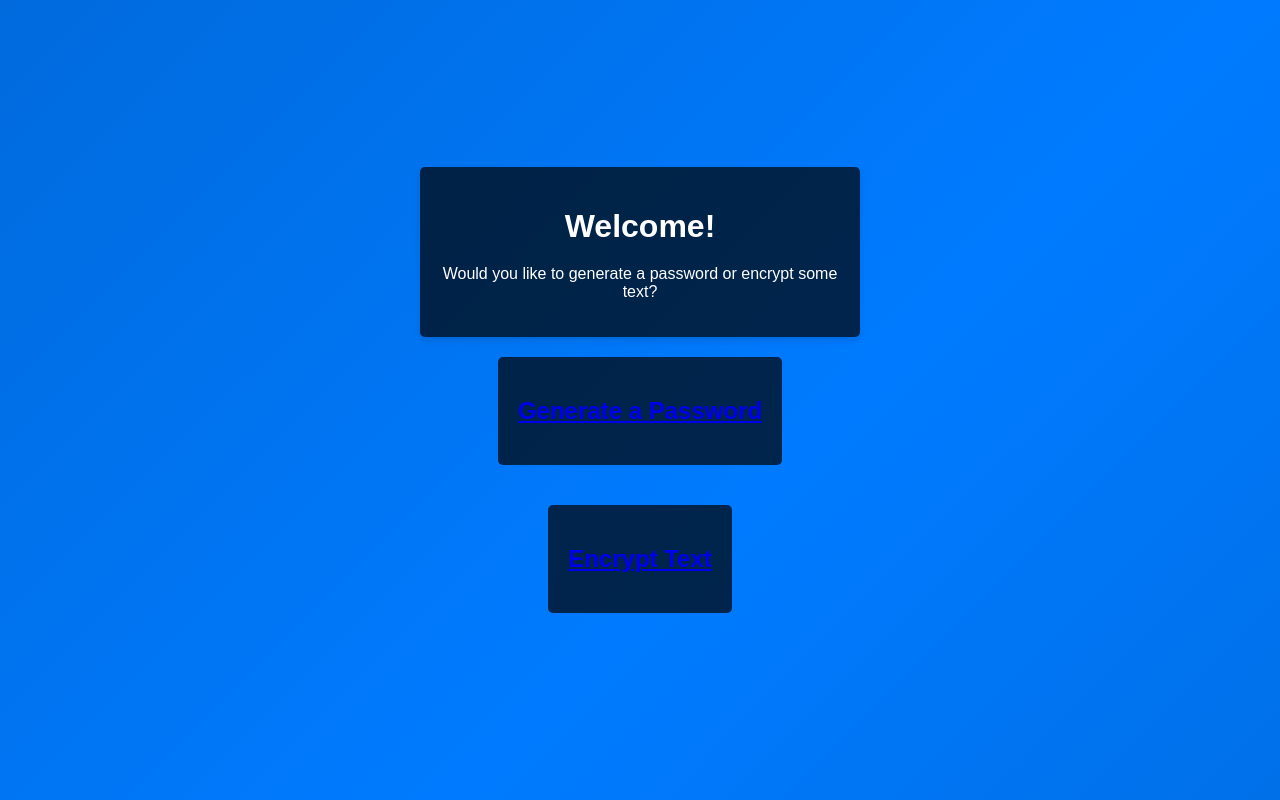
After one commit to dlaytonstl/encryption, a Flask app: page / in a window 1280 px wide. The commit adds this page. Run offline with Flask 2, Linux system fonts and the light colour scheme.

Commit message:
lots of updates!

```diff
--- a/app.py
+++ b/app.py
@@ -16,7 +16,11 @@ def encrypt_string(input_string, key):
 def decrypt_string(input_string, key):
     return encrypt_string(input_string, {v: k for k, v in key.items()})
 
-@app.route('/cipher', methods=['GET', 'POST'])
+@app.route('/', methods=['GET'])
+def home():
+    return render_template('homepage.html')
+
+@app.route('/cipher', methods=['POST', 'GET'])
 def cipher():
     key = {"a": "d", "b": "e", "c": "f", "d": "g", "e": "h", "f": "i", "g": "j", "h": "k", "i": "l", "j": "m",
            "k": "n", "l": "o", "m": "p", "n": "q", "o": "r", "p": "s", "q": "t", "r": "u", "s": "v", "t": "w",
@@ -28,14 +32,12 @@ def cipher():
 
         if action == 'encrypt':
             result = encrypt_string(input_string.lower(), key)
+            return render_template('cipher.html', cipher_result=result)
         elif action == 'decrypt':
             result = decrypt_string(input_string.lower(), key)
-        else:
-            result = "Invalid action"
+            return render_template('cipher.html', cipher_result=result)
 
-        return render_template('index.html', result=result)
-
-    return render_template('index.html', result=None)
+    return render_template('cipher.html', cipher_result=None)
 
 @app.route('/password_generator', methods=['GET', 'POST'])
 def password_generator():
@@ -55,11 +57,11 @@ def password_generator():
                 new_pass += random.choice(special_characters)
             else:
                 if len(new_pass) > 0:
-                    random_index = random.randint(0, len(new_pass) - 1)
+                    random_index = random.randint(5, len(new_pass) + 3)
                     new_pass = new_pass[:random_index] + new_pass[random_index + 1:]
-        return render_template('index.html', password=new_pass)
+        return render_template('password_gen.html', password=new_pass)
 
-    return render_template('index.html', password=None)
+    return render_template('password_gen.html', password=None)
 
 if __name__ == '__main__':
     app.run(debug=True)
--- /dev/null
+++ b/templates/homepage.html
@@ -0,0 +1,41 @@
+<!DOCTYPE html>
+<html>
+<head>
+    <link rel="stylesheet" type="text/css" href="{{ url_for('static', filename='styles.css') }}">
+    <title>Home Page</title>
+    <style>
+        /* CSS styles for the free-floating containers */
+        .option-container {
+            background: rgba(0, 0, 0, 0.7); /* Background color */
+            padding: 20px; /* Add padding for spacing */
+            margin: 20px; /* Add margin for spacing */
+            border-radius: 5px; /* Rounded corners for aesthetics */
+            text-align: center; /* Center-align text within the container */
+            cursor: pointer; /* Add a pointer cursor to indicate clickability */
+        }
+
+        /* CSS styles for links */
+        .button {
+            color: white; /* Text color */
+            text-decoration: none; /* Remove underlines from links */
+        }
+    </style>
+</head>
+<body>
+    <div class="container">
+        <h1>Welcome!</h1>
+        <p>Would you like to generate a password or encrypt some text?</p>
+    </div>
+
+    <!-- Separate free-floating containers for options, wrapped in anchor tags -->
+    <a href="/password_generator" class="option-container">
+        <h2>Generate a Password</h2>
+        <a href="/password_generator" class="button"></a>
+    </a>
+
+    <a href="/cipher" class="option-container">
+        <h2>Encrypt Text</h2>
+        <a href="/cipher" class="button"></a>
+    </a>
+</body>
+</html>
```
Also changed, not shown: pass_gen.py (deleted, +0 -22 lines), templates/cipher.html (added, +31 -0 lines), templates/password_gen.html (added, +25 -0 lines), readme.md, static/styles.css (line endings or trailing spaces).
